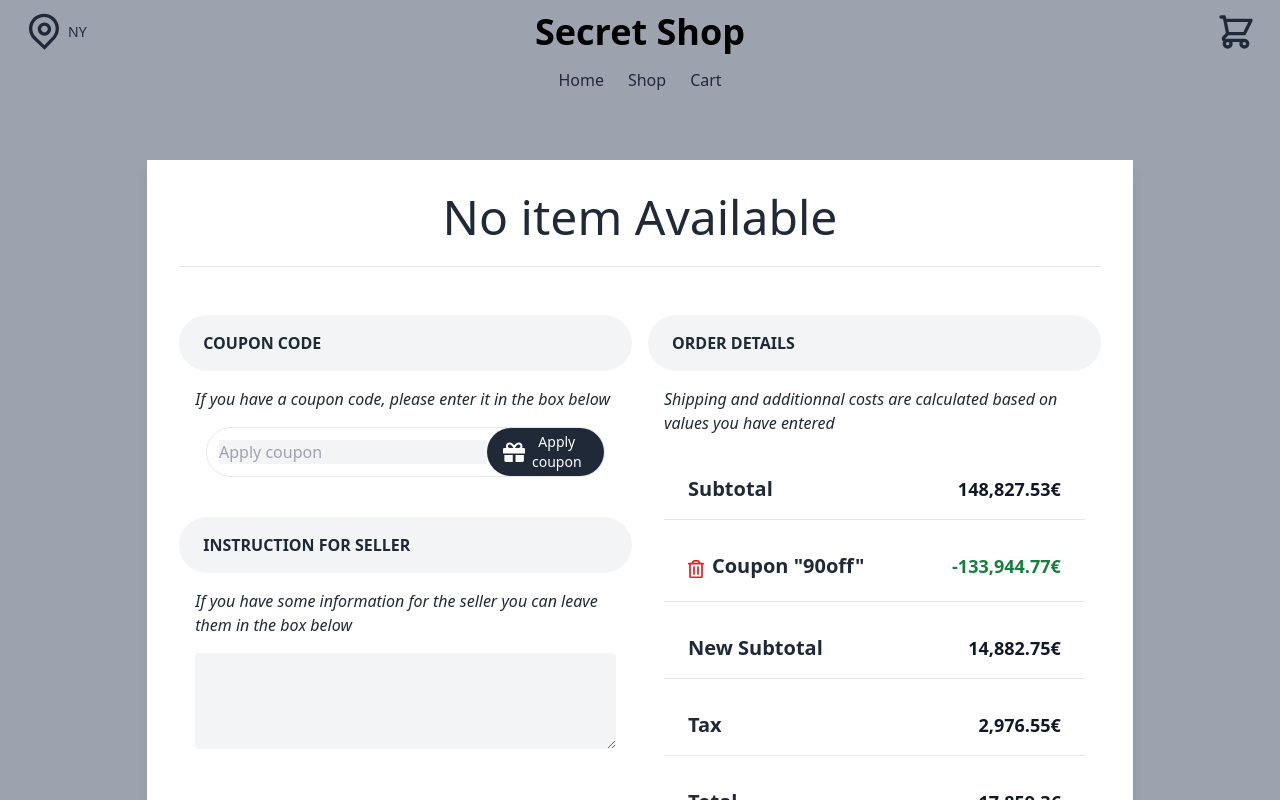
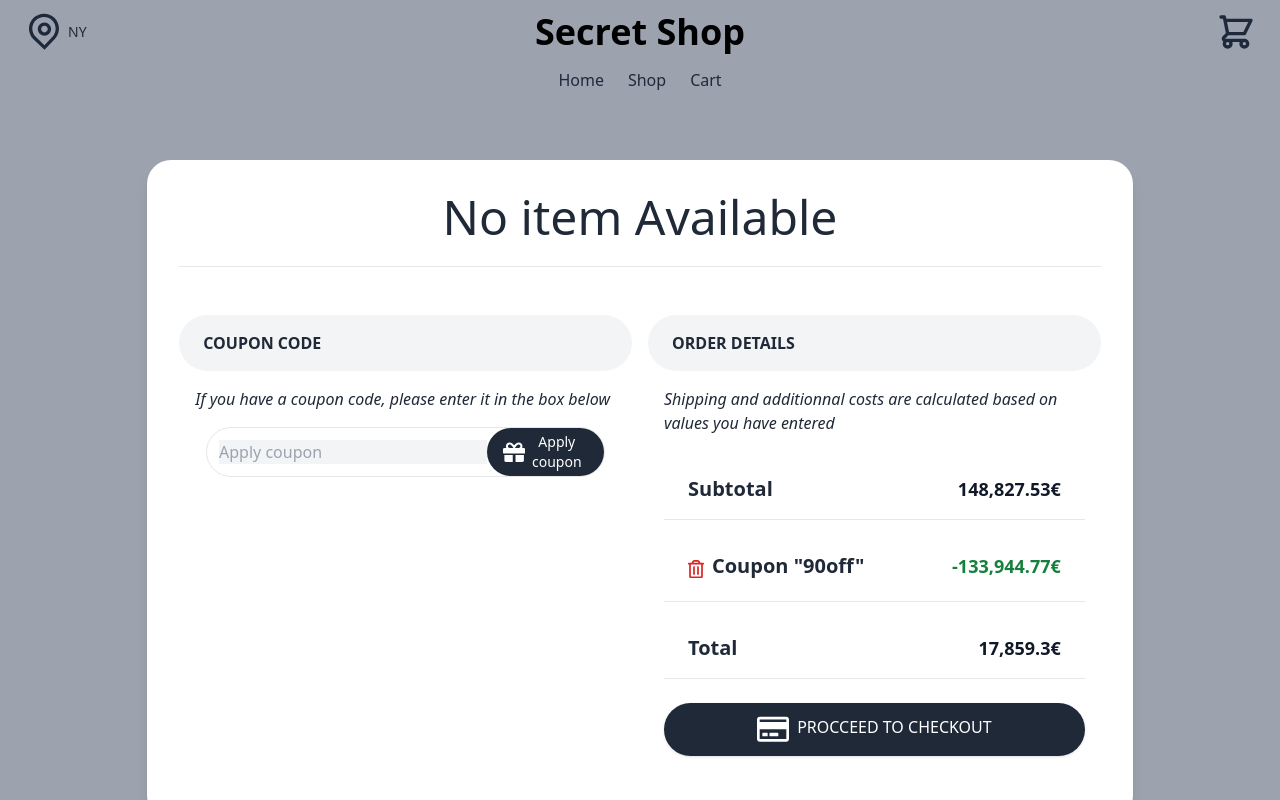
Before and after one commit to jaskin21/online-store, a React (Vite) app: page /cart in a window 1280 px wide. Shown: the top 800 px of the page. Built offline with nearby package versions, Linux system fonts and the light colour scheme.

Commit message:
feat: add to cart bug fixed

```diff
--- a/src/components/CartItems.jsx
+++ b/src/components/CartItems.jsx
@@ -4,7 +4,7 @@ import CartSubItems from './sub/CartSubItems';
 const CartItems = ({ cartListItems, handleRemoveToCart }) => {
   return (
     <div className='flex justify-center my-6'>
-      <div className='flex flex-col w-full p-8 text-gray-800 bg-white shadow-lg pin-r pin-y md:w-4/5 lg:w-4/5'>
+      <div className='flex flex-col w-full p-8 text-gray-800 bg-white shadow-lg pin-r pin-y md:w-4/5 lg:w-4/5 rounded-3xl'>
         <div className='flex-1'>
           <table className='w-full text-sm lg:text-base' cellSpacing='0'>
             <thead>
@@ -90,18 +90,6 @@ const CartItems = ({ cartListItems, handleRemoveToCart }) => {
                   </form>
                 </div>
               </div>
-              <div className='p-4 mt-6 bg-gray-100 rounded-full'>
-                <h1 className='ml-2 font-bold uppercase'>
-                  Instruction for seller
-                </h1>
-              </div>
-              <div className='p-4'>
-                <p className='mb-4 italic'>
-                  If you have some information for the seller you can leave them
-                  in the box below
-                </p>
-                <textarea className='w-full h-24 p-2 bg-gray-100 rounded'></textarea>
-              </div>
             </div>
             <div className='lg:px-2 lg:w-1/2'>
               <div className='p-4 bg-gray-100 rounded-full'>
@@ -145,22 +133,7 @@ const CartItems = ({ cartListItems, handleRemoveToCart }) => {
                     -133,944.77€
                   </div>
                 </div>
-                <div className='flex justify-between pt-4 border-b'>
-                  <div className='lg:px-4 lg:py-2 m-2 text-lg lg:text-xl font-bold text-center text-gray-800'>
-                    New Subtotal
-                  </div>
-                  <div className='lg:px-4 lg:py-2 m-2 lg:text-lg font-bold text-center text-gray-900'>
-                    14,882.75€
-                  </div>
-                </div>
-                <div className='flex justify-between pt-4 border-b'>
-                  <div className='lg:px-4 lg:py-2 m-2 text-lg lg:text-xl font-bold text-center text-gray-800'>
-                    Tax
-                  </div>
-                  <div className='lg:px-4 lg:py-2 m-2 lg:text-lg font-bold text-center text-gray-900'>
-                    2,976.55€
-                  </div>
-                </div>
+
                 <div className='flex justify-between pt-4 border-b'>
                   <div className='lg:px-4 lg:py-2 m-2 text-lg lg:text-xl font-bold text-center text-gray-800'>
                     Total
--- a/src/components/ProductOverview.jsx
+++ b/src/components/ProductOverview.jsx
@@ -105,7 +105,7 @@ const ProductOverview = ({
           <button
             onClick={() => {
               console.log(id);
-              handleAddToCart(id);
+              handleAddToCart(parseInt(id));
             }}
             type='submit'
             className='m-1 w-full bg-indigo-600 border border-transparent rounded-md py-3 px-8 flex items-center justify-center text-base font-medium text-white hover:opacity-80 focus:outline-none focus:ring-2 focus:ring-offset-2 focus:ring-indigo-500'
--- a/src/components/sub/CartSubItems.jsx
+++ b/src/components/sub/CartSubItems.jsx
@@ -39,7 +39,7 @@ const CartSubItems = ({
         </div>
       </td>
       <td className='hidden text-right md:table-cell'>
-        <span className='text-sm lg:text-base font-medium'>{price}</span>
+        <span className='text-sm lg:text-base font-medium'>Php {price} </span>
       </td>
       <td className='text-right'>
         <span className='text-sm lg:text-base font-medium'>20.00€</span>
```
